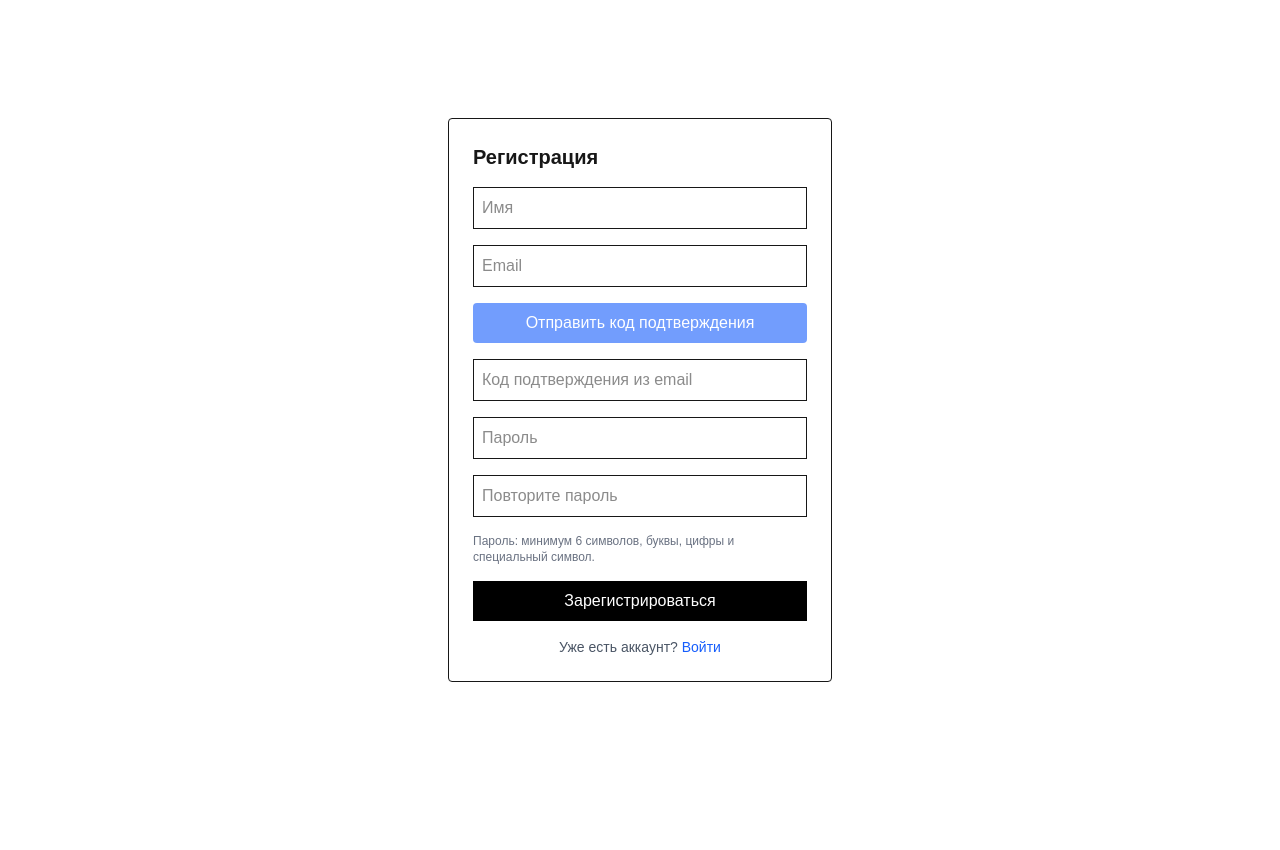
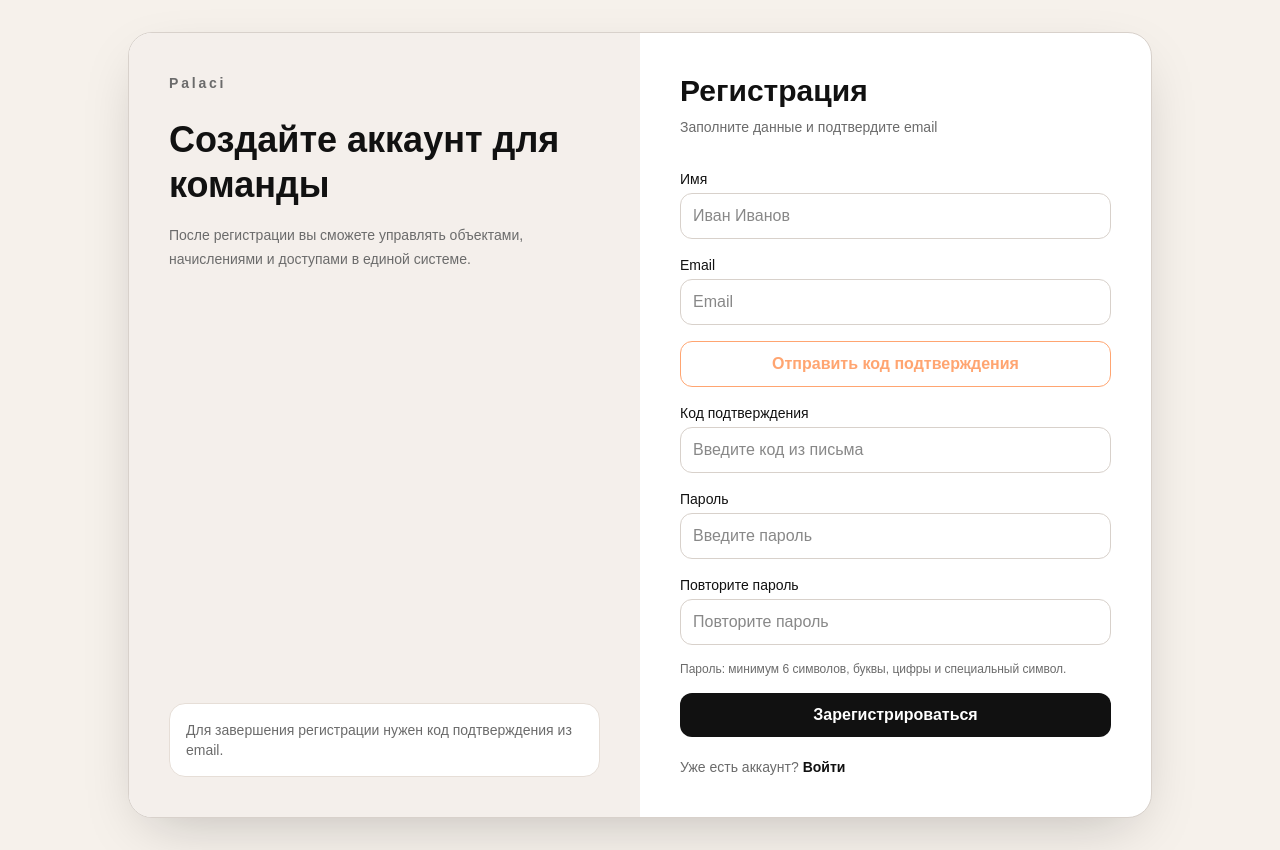
Before and after one commit to AndreiSorokin/rent, a Next.js app in the folder client/: page /register in a window 1280 px wide. Before the commit the page ends 800 px from the top, so only its background shows below. Built offline with nearby package versions, Linux system fonts and the light colour scheme.

Commit message:
login n registration ui

```diff
--- a/client/app/dashboard/page.tsx
+++ b/client/app/dashboard/page.tsx
@@ -123,7 +123,7 @@ export default function StoresPage() {
                       Активен
                     </span>
                     <span className="text-sm font-bold text-[#111111] transition group-hover:text-[#FF6A13]">
-                      Управлять →
+                      Управление →
                     </span>
                   </div>
                 </div>
--- a/client/app/login/page.tsx
+++ b/client/app/login/page.tsx
@@ -1,22 +1,20 @@
 'use client';
 
+import Link from 'next/link';
+import { useRouter } from 'next/navigation';
 import { useState } from 'react';
 import { apiFetch } from '@/lib/api';
-import { useRouter } from 'next/navigation';
-import Link from 'next/link';
 
 export default function LoginPage() {
   const router = useRouter();
   const [email, setEmail] = useState('');
   const [password, setPassword] = useState('');
   const [error, setError] = useState('');
+  const [loading, setLoading] = useState(false);
 
   const mapLoginError = (message: string) => {
     const normalized = message.toLowerCase();
-    if (
-      normalized.includes('invalid credentials') ||
-      normalized.includes('unauthorized')
-    ) {
+    if (normalized.includes('invalid credentials') || normalized.includes('unauthorized')) {
       return 'Неверный логин или пароль';
     }
     return 'Не удалось выполнить вход. Попробуйте снова.';
@@ -25,58 +23,110 @@ export default function LoginPage() {
   async function handleSubmit(e: React.FormEvent) {
     e.preventDefault();
     setError('');
+    setLoading(true);
 
     try {
       const res = await apiFetch<{ access_token: string }>('/auth/login', {
         method: 'POST',
-        body: JSON.stringify({ email, password }),
+        body: JSON.stringify({ email: email.trim(), password }),
       });
-
       localStorage.setItem('token', res.access_token);
       router.push('/dashboard');
     } catch (err: any) {
       console.error('Login failed:', err);
       setError(mapLoginError(String(err?.message || '')));
+    } finally {
+      setLoading(false);
     }
   }
 
   return (
-    <div className="flex min-h-screen items-center justify-center">
-      <form onSubmit={handleSubmit} className="w-96 space-y-4 rounded border p-6">
-        <h1 className="text-xl font-bold">Вход</h1>
+    <div className="min-h-screen bg-[#f6f1eb] px-4 py-8">
+      <div className="mx-auto flex min-h-[calc(100vh-4rem)] w-full max-w-5xl items-center justify-center">
+        <div className="grid w-full overflow-hidden rounded-3xl border border-[#d8d1cb] bg-white shadow-[0_20px_60px_-20px_rgba(17,17,17,0.25)] lg:grid-cols-2">
+          <section className="hidden bg-[#f4efeb] p-10 lg:block">
+            <div className="flex h-full flex-col justify-between">
+              <div>
+                <p className="text-sm font-semibold tracking-[0.2em] text-[#6b6b6b]">Palaci</p>
+                <h1 className="mt-6 text-4xl font-extrabold leading-tight text-[#111111]">
+                  Управляйте объектами без хаоса
+                </h1>
+                <p className="mt-4 max-w-sm text-sm leading-6 text-[#6b6b6b]">
+                  Доходы, расходы, права доступа и сводка по объектам в одном рабочем пространстве.
+                </p>
+              </div>
+              <div className="rounded-2xl border border-[#e6ded7] bg-white p-4 text-sm text-[#6b6b6b]">
+                Вход доступен только зарегистрированным пользователям.
+              </div>
+            </div>
+          </section>
 
+          <section className="p-6 sm:p-10">
+            <h2 className="text-3xl font-bold text-[#111111]">Вход</h2>
+            <p className="mt-2 text-sm text-[#6b6b6b]">Введите email и пароль, чтобы продолжить</p>
+
+            <form onSubmit={handleSubmit} className="mt-8 space-y-4">
+              <div>
+                <label className="mb-1 block text-sm font-medium text-[#111111]" htmlFor="email">
+                  Email
+                </label>
                 <input
-          className="w-full border p-2"
+                  id="email"
+                  type="email"
+                  autoComplete="email"
+                  required
+                  className="w-full rounded-xl border border-[#d8d1cb] bg-white px-3 py-2.5 text-[#111111] outline-none transition focus:border-[#ff6a13] focus:ring-2 focus:ring-[#ff6a13]/20"
                   placeholder="Email"
                   value={email}
                   onChange={(e) => setEmail(e.target.value)}
                 />
+              </div>
 
+              <div>
+                <label className="mb-1 block text-sm font-medium text-[#111111]" htmlFor="password">
+                  Пароль
+                </label>
                 <input
+                  id="password"
                   type="password"
-          className="w-full border p-2"
-          placeholder="Пароль"
+                  autoComplete="current-password"
+                  required
+                  className="w-full rounded-xl border border-[#d8d1cb] bg-white px-3 py-2.5 text-[#111111] outline-none transition focus:border-[#ff6a13] focus:ring-2 focus:ring-[#ff6a13]/20"
+                  placeholder="Введите пароль"
                   value={password}
                   onChange={(e) => setPassword(e.target.value)}
                 />
+              </div>
 
-        {error && <p className="text-red-500">{error}</p>}
+              {error ? (
+                <div className="rounded-xl border border-red-200 bg-red-50 px-3 py-2 text-sm text-red-700">
+                  {error}
+                </div>
+              ) : null}
 
-        <button className="w-full bg-black p-2 text-white">Войти</button>
+              <button
+                type="submit"
+                disabled={loading}
+                className="w-full rounded-xl bg-[#111111] px-4 py-2.5 font-semibold text-white transition hover:bg-[#2a2a2a] disabled:cursor-not-allowed disabled:opacity-60"
+              >
+                {loading ? 'Выполняется вход...' : 'Войти'}
+              </button>
+            </form>
 
-        <p className="text-center text-sm">
-          <Link href="/forgot-password" className="text-blue-600 hover:underline">
+            <div className="mt-5 flex items-center justify-between gap-3 text-sm">
+              <Link href="/forgot-password" className="font-medium text-[#ff6a13] hover:underline">
                 Забыли пароль?
               </Link>
-        </p>
-
-        <p className="text-center text-sm text-gray-600">
+              <span className="text-[#6b6b6b]">
                 Нет аккаунта?{' '}
-          <Link href="/register" className="text-blue-600 hover:underline">
+                <Link href="/register" className="font-semibold text-[#111111] hover:underline">
                   Зарегистрироваться
                 </Link>
-        </p>
-      </form>
+              </span>
+            </div>
+          </section>
+        </div>
+      </div>
     </div>
   );
 }
--- a/client/app/page.tsx
+++ b/client/app/page.tsx
@@ -47,10 +47,10 @@ export default function HomePage() {
       <section className="mx-auto max-w-7xl px-6 pb-12 pt-12 md:px-10 md:pt-16">
         <header className="mb-14 flex flex-col gap-5 md:mb-20 md:flex-row md:items-start md:justify-between">
           <div>
-            <p className="mb-2 text-xs font-semibold uppercase tracking-[0.2em] text-[#6B6B6B]">
-              Rent Manager
+            <p className="mb-2 text-lg font-semibold uppercase tracking-[0.2em] text-[#6B6B6B]">
+              Palaci
             </p>
-            <h1 className="max-w-4xl text-4xl font-extrabold leading-tight md:text-6xl">
+            <h1 className="max-w-4xl text-4xl font-extrabold leading-tight md:text-5xl">
               Управление объектами и финансами без хаоса в таблицах
             </h1>
             <p className="mt-5 max-w-2xl text-base text-[#4B5563] md:text-lg">
@@ -165,7 +165,7 @@ export default function HomePage() {
       <footer className="border-t border-[#D8D1CB] bg-[#F4EFEB]">
         <div className="mx-auto grid max-w-7xl grid-cols-1 gap-8 px-6 py-10 md:grid-cols-3 md:px-10">
           <div>
-            <p className="text-lg font-extrabold">Rent Manager</p>
+            <p className="text-lg font-extrabold">Palaci</p>
             <p className="mt-2 text-sm text-[#6B6B6B]">
               Управление объектами, платежами и сверкой в одном рабочем контуре.
             </p>
@@ -191,9 +191,9 @@ export default function HomePage() {
               Документы
             </p>
             <div className="mt-3 flex flex-col gap-2 text-sm text-[#374151]">
-              <span>Политика конфиденциальности</span>
-              <span>Пользовательское соглашение</span>
-              <span>Поддержка: support@rentmanager.app</span>
+              {/* <span>Политика конфиденциальности</span> */}
+              {/* <span>Пользовательское соглашение</span> */}
+              {/* <span>Поддержка: support@rentmanager.app</span> */}
             </div>
           </div>
         </div>
--- a/client/app/register/page.tsx
+++ b/client/app/register/page.tsx
@@ -1,8 +1,8 @@
 'use client';
 
-import { useState } from 'react';
 import Link from 'next/link';
 import { useRouter } from 'next/navigation';
+import { useState } from 'react';
 import { apiFetch } from '@/lib/api';
 
 export default function RegisterPage() {
@@ -14,7 +14,9 @@ export default function RegisterPage() {
   const [verificationCode, setVerificationCode] = useState('');
   const [sendingCode, setSendingCode] = useState(false);
   const [codeSent, setCodeSent] = useState(false);
+  const [successMessage, setSuccessMessage] = useState('');
   const [error, setError] = useState('');
+  const [loading, setLoading] = useState(false);
 
   const mapRegisterError = (message: string) => {
     const normalized = message.toLowerCase();
@@ -33,10 +35,7 @@ export default function RegisterPage() {
     ) {
       return 'Неверный или просроченный код подтверждения';
     }
-    if (
-      normalized.includes('email already registered') ||
-      normalized.includes('already registered')
-    ) {
+    if (normalized.includes('email already registered') || normalized.includes('already registered')) {
       return 'Пользователь с таким электронным адресом уже зарегистрирован';
     }
     if (normalized.includes('email verification service is not configured')) {
@@ -48,13 +47,11 @@ export default function RegisterPage() {
   async function handleSubmit(e: React.FormEvent) {
     e.preventDefault();
     setError('');
+    setSuccessMessage('');
 
-    const isStrongPassword =
-      /^(?=.*\p{L})(?=.*\d)(?=.*[^\p{L}\d]).{6,}$/u.test(password);
+    const isStrongPassword = /^(?=.*\p{L})(?=.*\d)(?=.*[^\p{L}\d]).{6,}$/u.test(password);
     if (!isStrongPassword) {
-      setError(
-        'Пароль должен быть минимум 6 символов и содержать буквы, цифры и специальный символ',
-      );
+      setError('Пароль должен быть минимум 6 символов и содержать буквы, цифры и специальный символ');
       return;
     }
 
@@ -62,30 +59,34 @@ export default function RegisterPage() {
       setError('Пароли не совпадают');
       return;
     }
+
     if (!verificationCode.trim()) {
       setError('Введите код подтверждения из email');
       return;
     }
 
     try {
+      setLoading(true);
       await apiFetch('/auth/register', {
         method: 'POST',
         body: JSON.stringify({
           name: name.trim() || undefined,
-          email,
+          email: email.trim().toLowerCase(),
           password,
           verificationCode: verificationCode.trim(),
         }),
       });
-
       router.push('/login');
     } catch (err: any) {
       setError(mapRegisterError(String(err?.message || '')));
+    } finally {
+      setLoading(false);
     }
   }
 
   async function handleSendCode() {
     setError('');
+    setSuccessMessage('');
 
     if (!email.trim()) {
       setError('Введите email для подтверждения');
@@ -99,7 +100,7 @@ export default function RegisterPage() {
         body: JSON.stringify({ email: email.trim().toLowerCase() }),
       });
       setCodeSent(true);
-      alert('Код подтверждения отправлен на ваш email');
+      setSuccessMessage('Код подтверждения отправлен на ваш email');
     } catch (err: any) {
       setError(mapRegisterError(String(err?.message || '')));
     } finally {
@@ -108,75 +109,148 @@ export default function RegisterPage() {
   }
 
   return (
-    <div className="flex min-h-screen items-center justify-center">
-      <form onSubmit={handleSubmit} className="w-96 space-y-4 rounded border p-6">
-        <h1 className="text-xl font-bold">Регистрация</h1>
+    <div className="min-h-screen bg-[#f6f1eb] px-4 py-8">
+      <div className="mx-auto flex min-h-[calc(100vh-4rem)] w-full max-w-5xl items-center justify-center">
+        <div className="grid w-full overflow-hidden rounded-3xl border border-[#d8d1cb] bg-white shadow-[0_20px_60px_-20px_rgba(17,17,17,0.25)] lg:grid-cols-2">
+          <section className="hidden bg-[#f4efeb] p-10 lg:block">
+            <div className="flex h-full flex-col justify-between">
+              <div>
+                <p className="text-sm font-semibold tracking-[0.2em] text-[#6b6b6b]">Palaci</p>
+                <h1 className="mt-6 text-4xl font-extrabold leading-tight text-[#111111]">
+                  Создайте аккаунт для команды
+                </h1>
+                <p className="mt-4 max-w-sm text-sm leading-6 text-[#6b6b6b]">
+                  После регистрации вы сможете управлять объектами, начислениями и доступами в единой системе.
+                </p>
+              </div>
+              <div className="rounded-2xl border border-[#e6ded7] bg-white p-4 text-sm text-[#6b6b6b]">
+                Для завершения регистрации нужен код подтверждения из email.
+              </div>
+            </div>
+          </section>
 
+          <section className="p-6 sm:p-10">
+            <h2 className="text-3xl font-bold text-[#111111]">Регистрация</h2>
+            <p className="mt-2 text-sm text-[#6b6b6b]">Заполните данные и подтвердите email</p>
+
+            <form onSubmit={handleSubmit} className="mt-8 space-y-4">
+              <div>
+                <label className="mb-1 block text-sm font-medium text-[#111111]" htmlFor="name">
+                  Имя
+                </label>
                 <input
-          className="w-full border p-2"
-          placeholder="Имя"
+                  id="name"
+                  className="w-full rounded-xl border border-[#d8d1cb] bg-white px-3 py-2.5 text-[#111111] outline-none transition focus:border-[#ff6a13] focus:ring-2 focus:ring-[#ff6a13]/20"
+                  placeholder="Иван Иванов"
                   value={name}
                   onChange={(e) => setName(e.target.value)}
                 />
+              </div>
 
+              <div>
+                <label className="mb-1 block text-sm font-medium text-[#111111]" htmlFor="email">
+                  Email
+                </label>
                 <input
-          className="w-full border p-2"
+                  id="email"
+                  type="email"
+                  autoComplete="email"
+                  required
+                  className="w-full rounded-xl border border-[#d8d1cb] bg-white px-3 py-2.5 text-[#111111] outline-none transition focus:border-[#ff6a13] focus:ring-2 focus:ring-[#ff6a13]/20"
                   placeholder="Email"
                   value={email}
                   onChange={(e) => setEmail(e.target.value)}
                 />
+              </div>
 
               <button
                 type="button"
                 onClick={handleSendCode}
                 disabled={sendingCode || !email.trim()}
-          className="w-full rounded bg-blue-600 p-2 text-white disabled:cursor-not-allowed disabled:opacity-60"
+                className="w-full rounded-xl border border-[#ff6a13] bg-white px-4 py-2.5 font-semibold text-[#ff6a13] transition hover:bg-[#ff6a13] hover:text-white disabled:cursor-not-allowed disabled:opacity-60"
               >
-          {sendingCode
-            ? 'Отправка...'
-            : codeSent
-              ? 'Отправить код повторно'
-              : 'Отправить код подтверждения'}
+                {sendingCode ? 'Отправка...' : codeSent ? 'Отправить код повторно' : 'Отправить код подтверждения'}
               </button>
 
+              <div>
+                <label className="mb-1 block text-sm font-medium text-[#111111]" htmlFor="verificationCode">
+                  Код подтверждения
+                </label>
                 <input
-          className="w-full border p-2"
-          placeholder="Код подтверждения из email"
+                  id="verificationCode"
+                  className="w-full rounded-xl border border-[#d8d1cb] bg-white px-3 py-2.5 text-[#111111] outline-none transition focus:border-[#ff6a13] focus:ring-2 focus:ring-[#ff6a13]/20"
+                  placeholder="Введите код из письма"
                   value={verificationCode}
                   onChange={(e) => setVerificationCode(e.target.value)}
                 />
+              </div>
 
+              <div>
+                <label className="mb-1 block text-sm font-medium text-[#111111]" htmlFor="password">
+                  Пароль
+                </label>
                 <input
+                  id="password"
                   type="password"
-          className="w-full border p-2"
-          placeholder="Пароль"
+                  autoComplete="new-password"
+                  required
+                  className="w-full rounded-xl border border-[#d8d1cb] bg-white px-3 py-2.5 text-[#111111] outline-none transition focus:border-[#ff6a13] focus:ring-2 focus:ring-[#ff6a13]/20"
+                  placeholder="Введите пароль"
                   value={password}
                   onChange={(e) => setPassword(e.target.value)}
                 />
+              </div>
 
+              <div>
+                <label className="mb-1 block text-sm font-medium text-[#111111]" htmlFor="confirmPassword">
+                  Повторите пароль
+                </label>
                 <input
+                  id="confirmPassword"
                   type="password"
-          className="w-full border p-2"
+                  autoComplete="new-password"
+                  required
+                  className="w-full rounded-xl border border-[#d8d1cb] bg-white px-3 py-2.5 text-[#111111] outline-none transition focus:border-[#ff6a13] focus:ring-2 focus:ring-[#ff6a13]/20"
                   placeholder="Повторите пароль"
                   value={confirmPassword}
                   onChange={(e) => setConfirmPassword(e.target.value)}
                 />
+              </div>
 
-        <p className="text-xs text-gray-500">
+              <p className="text-xs text-[#6b6b6b]">
                 Пароль: минимум 6 символов, буквы, цифры и специальный символ.
               </p>
 
-        {error && <p className="text-red-500">{error}</p>}
+              {successMessage ? (
+                <div className="rounded-xl border border-emerald-200 bg-emerald-50 px-3 py-2 text-sm text-emerald-700">
+                  {successMessage}
+                </div>
+              ) : null}
 
-        <button className="w-full bg-black p-2 text-white">Зарегистрироваться</button>
+              {error ? (
+                <div className="rounded-xl border border-red-200 bg-red-50 px-3 py-2 text-sm text-red-700">
+                  {error}
+                </div>
+              ) : null}
 
-        <p className="text-center text-sm text-gray-600">
+              <button
+                type="submit"
+                disabled={loading}
+                className="w-full rounded-xl bg-[#111111] px-4 py-2.5 font-semibold text-white transition hover:bg-[#2a2a2a] disabled:cursor-not-allowed disabled:opacity-60"
+              >
+                {loading ? 'Регистрация...' : 'Зарегистрироваться'}
+              </button>
+            </form>
+
+            <p className="mt-5 text-sm text-[#6b6b6b]">
               Уже есть аккаунт?{' '}
-          <Link href="/login" className="text-blue-600 hover:underline">
+              <Link href="/login" className="font-semibold text-[#111111] hover:underline">
                 Войти
               </Link>
             </p>
-      </form>
+          </section>
+        </div>
+      </div>
     </div>
   );
 }
```
Lines whose indentation alone changed are shown as unchanged.
